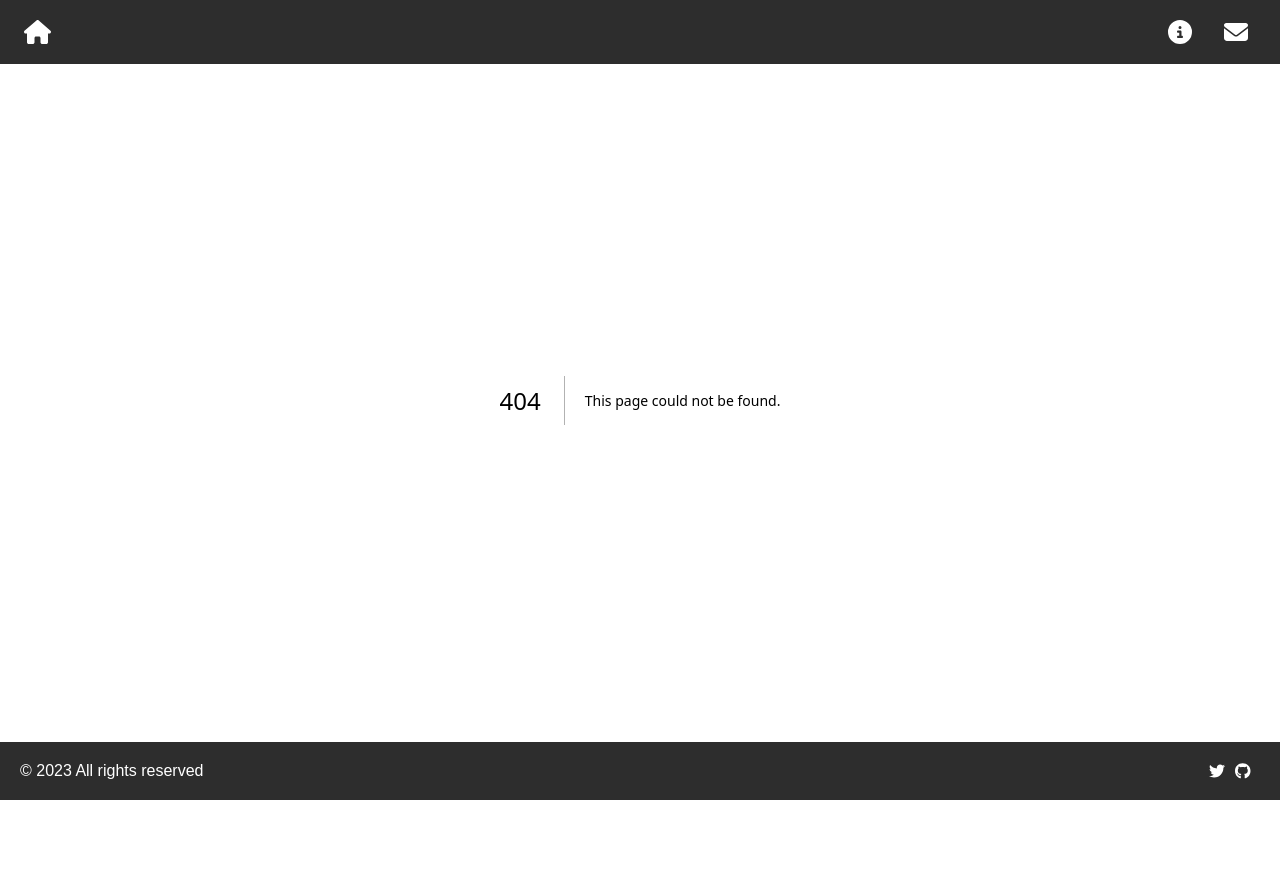
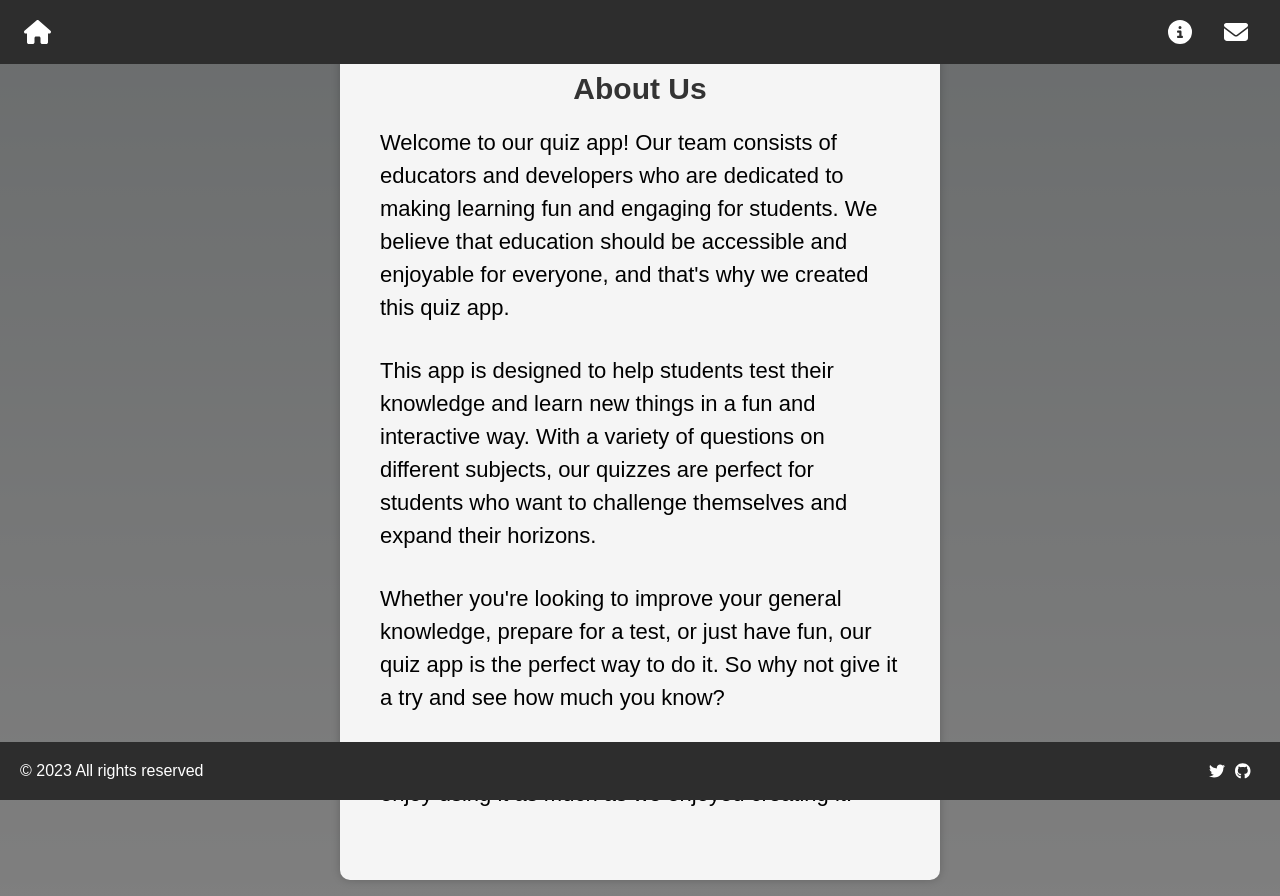
Before and after one commit to swiftugandan/quizmastr, a Next.js app: page /quiz/about in a window 1280 px wide. Before the commit this address had no page. Before the commit the page ends 800 px from the top, so only its background shows below. Built offline with nearby package versions, Linux system fonts and the light colour scheme.

Commit message:
Add about page

```diff
--- a/components/Header.js
+++ b/components/Header.js
@@ -54,7 +54,7 @@ export const Header = () => {
         <FontAwesomeIcon icon={faHome} style={styles.icon} />
       </Link>
       <nav style={styles.links}>
-        <Link href="/about" style={styles.link}>
+        <Link href="/quiz/about" style={styles.link}>
           <FontAwesomeIcon icon={faInfoCircle} style={styles.icon} />
         </Link>
         <Link href="/contact" style={styles.link}>
--- /dev/null
+++ b/pages/quiz/about.js
@@ -0,0 +1,60 @@
+import React from "react";
+import { overlay } from "@/styles/styles";
+
+const AboutUs = () => {
+  return (
+    <div style={overlay}>
+      <div style={styles.container}>
+        <h2 style={styles.heading}>About Us</h2>
+        <p style={styles.text}>
+          Welcome to our quiz app! Our team consists of educators and developers
+          who are dedicated to making learning fun and engaging for students. We
+          believe that education should be accessible and enjoyable for
+          everyone, and that's why we created this quiz app.
+        </p>
+        <p style={styles.text}>
+          This app is designed to help students test their knowledge and learn
+          new things in a fun and interactive way. With a variety of questions
+          on different subjects, our quizzes are perfect for students who want
+          to challenge themselves and expand their horizons.
+        </p>
+        <p style={styles.text}>
+          Whether you're looking to improve your general knowledge, prepare for
+          a test, or just have fun, our quiz app is the perfect way to do it. So
+          why not give it a try and see how much you know?
+        </p>
+        <p style={styles.text}>
+          Thank you for choosing our app, and we hope you enjoy using it as much
+          as we enjoyed creating it!
+        </p>
+      </div>
+    </div>
+  );
+};
+
+const styles = {
+  container: {
+    padding: "40px",
+    borderRadius: "10px",
+    boxShadow: "0px 0px 10px rgba(0, 0, 0, 0.2)",
+    maxWidth: "600px",
+    margin: "1rem",
+    backgroundColor: "#f5f5f5",
+    marginTop: "2rem",
+    fontFamily: "sans-serif",
+  },
+  heading: {
+    fontSize: "30px",
+    marginBottom: "20px",
+    textAlign: "center",
+    color: "#333",
+  },
+  text: {
+    fontSize: "22px",
+    lineHeight: "1.5",
+    marginBottom: "30px",
+    justifyContent: "space-between",
+  },
+};
+
+export default AboutUs;
```
